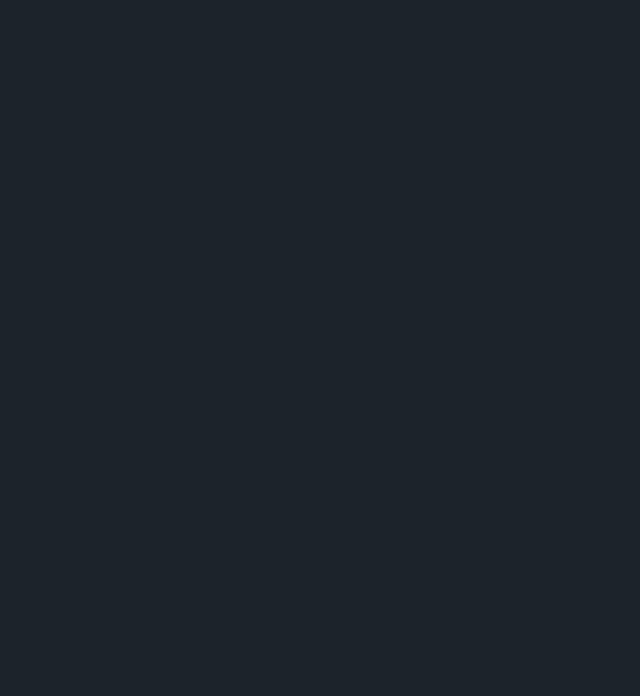
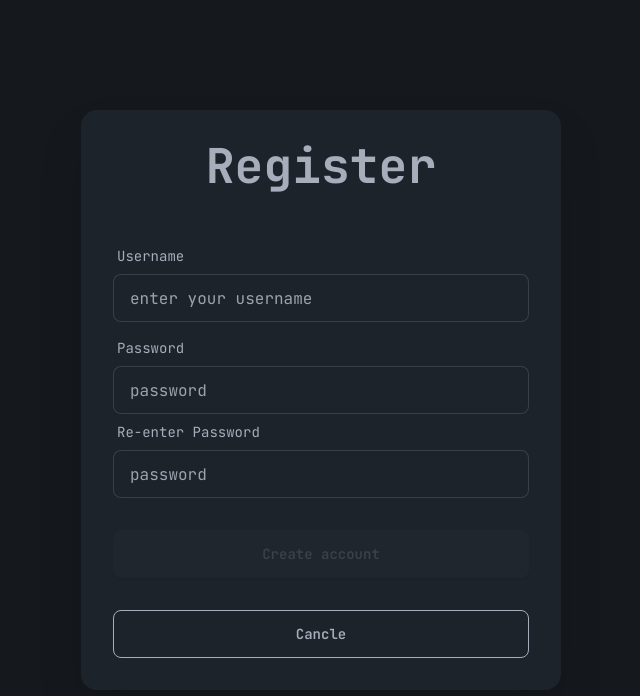
Before and after one commit to PasitU/ProjectMDParser, a Vue app: page /register in a window 1280 px wide. Before the commit this address had no page. Shown: the top 696 px of the page, without its empty margins (319-959 px from the left). Built offline with nearby package versions, Linux system fonts and the light colour scheme; a web font is replaced by a local one; what oh-vue-icons would draw is missing.

Commit message:
Remove console logs and add register button functionality

```diff
--- a/data/db.json
+++ b/data/db.json
@@ -41,6 +41,62 @@
       "content": "# New Document\n\nStart writing here...",
       "createAt": "2024-03-21T17:55:58.958Z",
       "userId": "1"
+    },
+    {
+      "id": "1711046975360",
+      "title": "untitled1.md",
+      "content": "# New Document\n\nStart writing here...",
+      "createAt": "2024-03-21T18:49:35.360Z",
+      "userId": 1711046939075
+    },
+    {
+      "id": "1711046996674",
+      "title": "untitled2.md",
+      "content": "# New Document\n\nStart writing here...",
+      "createAt": "2024-03-21T18:49:56.674Z",
+      "userId": 1711046939075
+    },
+    {
+      "id": "1711046998185",
+      "title": "untitled3.md",
+      "content": "# New Document\n\nStart writing here...",
+      "createAt": "2024-03-21T18:49:58.185Z",
+      "userId": 1711046939075
+    },
+    {
+      "id": "1711048999595",
+      "title": "untitled1.md",
+      "content": "# New Document\n\nStart writing here...",
+      "createAt": "2024-03-21T19:23:19.595Z",
+      "userId": 1711048889433
+    },
+    {
+      "id": "1711049022810",
+      "title": "untitled2.md",
+      "content": "# New Document\n\nStart writing here...",
+      "createAt": "2024-03-21T19:23:42.811Z",
+      "userId": 1711048889433
+    },
+    {
+      "id": "1711049074023",
+      "title": "untitled1.md",
+      "content": "# New Document\n\nStart writing here...",
+      "createAt": "2024-03-21T19:24:34.023Z",
+      "userId": 1711049067144
+    },
+    {
+      "id": "1711049170903",
+      "title": "untitled1.md",
+      "content": "# New Document\n\nStart writing here...",
+      "createAt": "2024-03-21T19:26:10.903Z",
+      "userId": 1711049164679
+    },
+    {
+      "id": "1711049196511",
+      "title": "untitled2.md",
+      "content": "# New Document\n\nStart writing here...",
+      "createAt": "2024-03-21T19:26:36.511Z",
+      "userId": 1711049164679
     }
   ],
   "users": [
@@ -48,6 +104,26 @@
       "id": "1",
       "username": "admin",
       "password": "1234"
+    },
+    {
+      "id": 1711046939075,
+      "username": "NTPLSRPP",
+      "password": "1234"
+    },
+    {
+      "id": 1711048889433,
+      "username": "test1",
+      "password": "1234"
+    },
+    {
+      "id": 1711049067144,
+      "username": "test2",
+      "password": "1234"
+    },
+    {
+      "id": 1711049164679,
+      "username": "test3",
+      "password": "1234"
     }
   ]
 }
--- a/src/auth/useAuth.js
+++ b/src/auth/useAuth.js
@@ -62,8 +62,6 @@ const logout = () => {
 }
 
 export default function useAuth() {
-  console.log(state.user.value);
-  console.log(state.isLogin.value);
   return {
     state: readonly(state),
     authenticateUser,
--- a/src/router/index.js
+++ b/src/router/index.js
@@ -27,6 +27,12 @@ const router = createRouter({
       name: 'preview',
       component: () => import('../views/PreView.vue'),
       props: true
+    },
+    {
+      path: '/register',
+      name: 'register',
+      component: () => import('../views/RegisterView.vue'),
+      props: true
     }
   ]
 })
--- a/src/views/HomeView.vue
+++ b/src/views/HomeView.vue
@@ -195,6 +195,9 @@ const logout = () => {
 
 onMounted(async () => {
   documents.value = auth.state.isLogin ? await getDocumentsByUser(auth.state.user.id) : await getGuestDocuments()
+  if (documents.value.length === 0) {
+    await newDoc()
+  }
   currentDocument.value = documents.value[0]
   selectedDocument(currentDocument.value.id)
 })
--- a/src/views/LoginView.vue
+++ b/src/views/LoginView.vue
@@ -36,7 +36,7 @@
           </div>
           <div class="divider">Doesn't have an account?</div>
           <div class="form-control mt-6">
-            <button class="btn btn-outline">Register</button>
+            <button class="btn btn-outline" @click="register">Register</button>
           </div>
         </div>
       </div>
@@ -60,11 +60,13 @@ const credential = ref({
 const login = async () => {
   try {
     await auth.authenticateUser(credential.value)
-    console.log(auth.state.user)
-    console.log(auth.state.isLogin);
     router.push('/')
   } catch (error) {
     console.error(error)
   }
 }
+
+const register = () => {
+  router.push('/register')
+}
 </script>
--- /dev/null
+++ b/src/views/RegisterView.vue
@@ -0,0 +1,124 @@
+<template>
+    <div class="hero min-h-screen w-full">
+      <div class="hero-content flex-col">
+        <div class="card shadow-2xl sm:min-w-[30rem] bg-base-100">
+          <div class="card-body">
+            <h1 class="text-5xl font-bold text-center mb-10">Register</h1>
+            <div class="form-control">
+              <label class="label">
+                <span class="label-text">Username</span>
+              </label>
+              <input
+                type="text"
+                placeholder="enter your username"
+                class="input input-bordered"
+                v-model="credential.username"
+                @input="checkUsername"
+                required
+              />
+            </div>
+            <div class="form-control">
+              <label class="label">
+                <span class="label-text">Password</span>
+              </label>
+              <input
+                type="password"
+                placeholder="password"
+                class="input input-bordered"
+                :class="isPasswordNull ? 'input-bordered' : passwordIndicator ? 'input-success' : 'input-error'"
+                v-model="password.one"
+                @input="checkPassword"
+                required
+              />
+              <label class="label">
+                <span class="label-text">Re-enter Password</span>
+              </label>
+              <input
+                type="password"
+                placeholder="password"
+                class="input input-bordered"
+                :class="isPasswordNull ? 'input-bordered' : passwordIndicator ? 'input-success' : 'input-error'"
+                v-model="password.two"
+                @input="checkPassword"
+                required
+              />
+              <!-- <label class="text-right mt-2">
+                <a href="#" class="label-text-alt link link-hover">Forgot password?</a>
+              </label> -->
+            </div>
+            <div class="form-control mt-6">
+              <button class="btn btn-primary" :class="!passwordIndicator || isPasswordNull || isUsernameNull ? 'btn-disabled':'btn-primary' " @click="registerUser">Create account</button>
+            </div>
+
+            <div class="form-control mt-6">
+              <button class="btn btn-outline" @click="cancleRegister">Cancle</button>
+            </div>
+          </div>
+        </div>
+      </div>
+    </div>
+  </template>
+
+  <script setup>
+  import useAuth from '@/auth/useAuth'
+  import { ref } from 'vue'
+  import { useRouter } from 'vue-router';
+
+  const router = useRouter()
+  const auth = useAuth()
+
+  const passwordIndicator = ref(false)
+  const isPasswordNull = ref(true)
+  const isUsernameNull = ref(true)
+
+  const password = ref({
+    one: '',
+    two: ''
+  })
+
+  function checkPassword() {
+    if (password.value.one === '' || password.value.two === '') {
+      isPasswordNull.value = true
+      passwordIndicator.value = false
+      return
+    } else {
+      isPasswordNull.value = false
+      if (password.value.one === password.value.two) {
+        credential.value.password = password.value.one
+        passwordIndicator.value = true
+      } else {
+        passwordIndicator.value = false
+      }
+    }
+  }
+
+  function checkUsername() {
+    if (credential.value.username === '') {
+      isUsernameNull.value = true
+    } else {
+      isUsernameNull.value = false
+    }
+  }
+
+  const credential = ref({
+    username: '',
+    password: ''
+  })
+
+  const registerUser = async () => {
+    if (passwordIndicator.value) {
+      try {
+        await auth.register(credential.value)
+        router.push('/login')
+      } catch (error) {
+        console.error(error)
+      }
+    } else {
+      // do something
+    }
+  }
+
+  const cancleRegister = () => {
+    router.push('/login')
+  }
+  </script>
```
